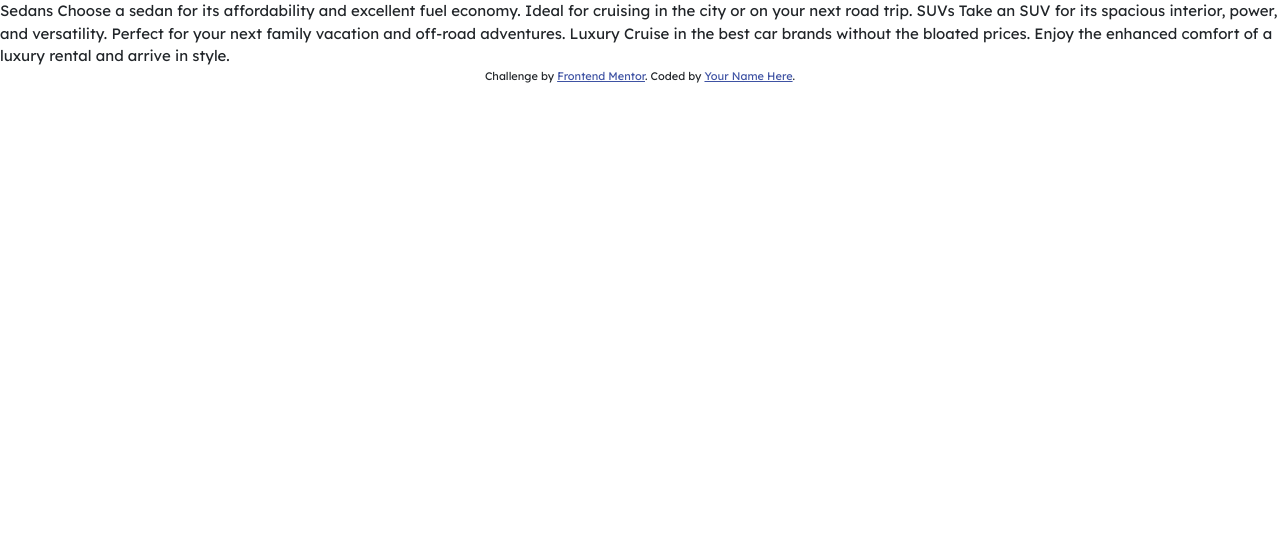
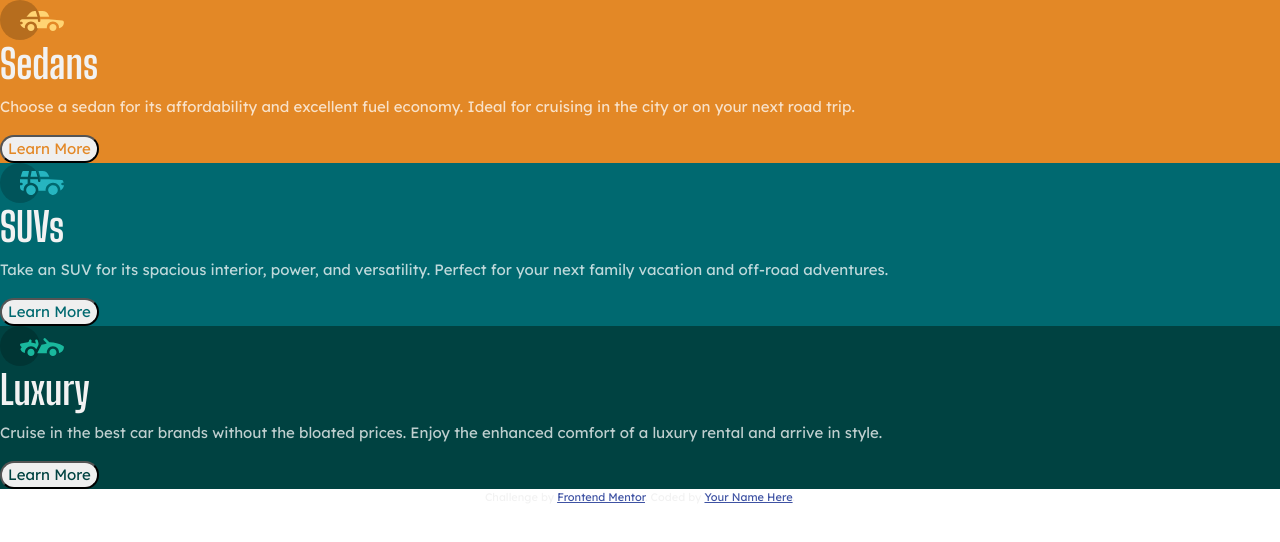
Before and after one commit to amarascape/3-column-preview-card-component, a plain HTML site: page index.html in a window 1280 px wide. Drawn offline with nearby package versions, Linux system fonts and the light colour scheme.

Commit message:
colors and typography applied in css

```diff
--- a/index.html
+++ b/index.html
@@ -20,23 +20,42 @@
 </head>
 
 <body>
-
-  Sedans
+  <main>
+    <!-- || SEDANS -->
+    <section class="sedans">
+      <img src="images/icon-sedans.svg" />
+      <h1>Sedans</h1>
+      <p>
         Choose a sedan for its affordability and excellent fuel economy. Ideal for cruising in the city
         or on your next road trip.
-
-  SUVs
+      </p>
+      <button>Learn More</button>
+    </section>
+    <!-- || SUVS -->
+    <section class="suvs">
+      <img src="images/icon-suvs.svg" />
+      <h1>SUVs</h1>
+      <p>
         Take an SUV for its spacious interior, power, and versatility. Perfect for your next family vacation
         and off-road adventures.
-
-  Luxury
+      </p>
+      <button>Learn More</button>
+    </section>
+    <!-- || LUXURY -->
+    <section class="luxury">
+      <img src="images/icon-luxury.svg" />
+      <h1>Luxury</h1>
+      <p>
         Cruise in the best car brands without the bloated prices. Enjoy the enhanced comfort of a luxury
         rental and arrive in style.
-
-  <div class="attribution">
+      </p>
+      <button>Learn More</button>
+    </section>
+  </main>
+  <footer class="attribution">
     Challenge by <a href="https://www.frontendmentor.io?ref=challenge" target="_blank">Frontend Mentor</a>.
     Coded by <a href="#">Your Name Here</a>.
-  </div>
+  </footer>
 </body>
 
 </html>
--- a/styles/styles.css
+++ b/styles/styles.css
@@ -6,8 +6,7 @@
   --background-headings-buttons-color: hsl(0, 0%, 95%);
 }
 
-/* || BOX MODEL FIX
-------------------------------------- */
+/* || BOX MODEL FIX */
 html {
   box-sizing: border-box;
 }
@@ -17,10 +16,53 @@ html {
 }
 
 /* || GLOBAL STYLES */
+
 body {
   font-size: 15px;
-  /* font-family: 'Big Shoulders Display', cursive; */
   font-family: 'Lexend Deca', sans-serif;
+  color: var(--background-headings-buttons-color);
+}
+
+h1 {
+  font-family: 'Big Shoulders Display', cursive;
+}
+
+button {
+  border-radius: 1rem;
+}
+
+p {
+  color: var(--paragraphs-color);
+}
+
+/* || SEDANS */
+
+.sedans {
+  background-color: var(--bright-orange);
+}
+
+.sedans button {
+  color: var(--bright-orange);
+}
+
+/* || SUVS */
+
+.suvs {
+  background-color: var(--dark-cyan);
+}
+
+.suvs button {
+  color: var(--dark-cyan);
+}
+
+/* || LUXURY */
+
+.luxury {
+  background-color: var(--very-dark-cyan);
+}
+
+.luxury button {
+  color: var(--very-dark-cyan);
 }
 
 /* || ATTRIBUTION */
```
Lines whose indentation alone changed are shown as unchanged.
